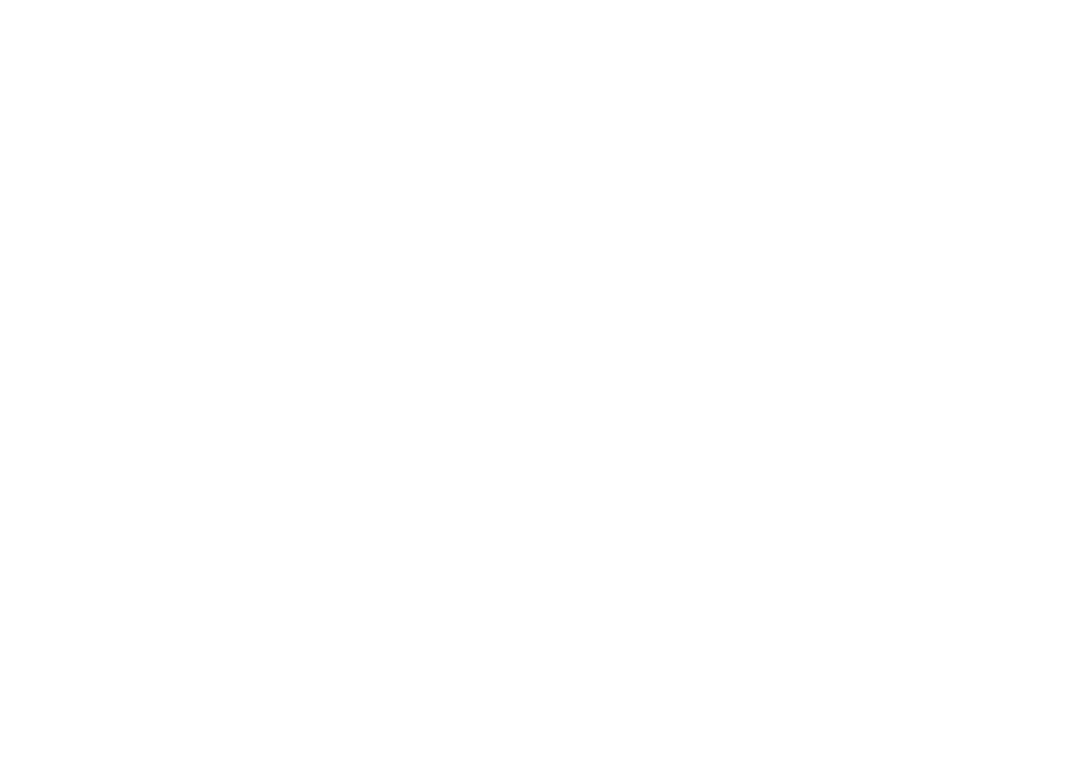
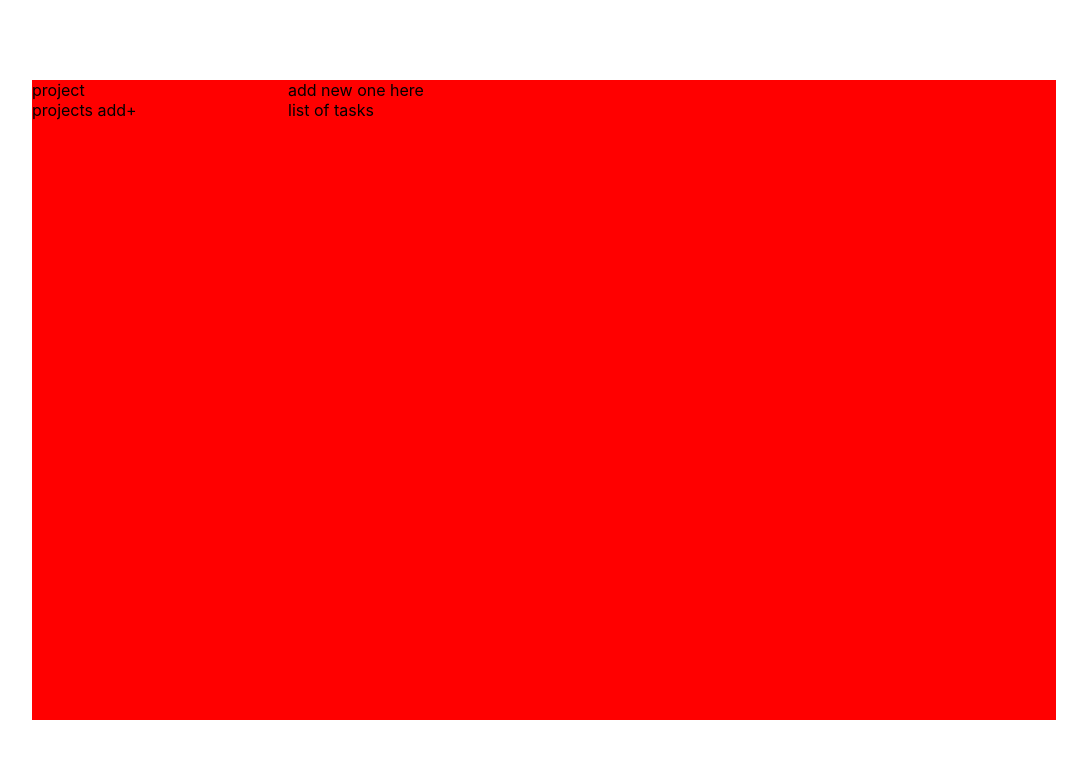
Before and after one commit to FilipToczynski/Tracker, a React (Create React App) app: page / in a window 1280 px wide. Shown: the top 758 px of the page, without its empty margins (96-1183 px from the left). Built offline with nearby package versions, Linux system fonts and the light colour scheme.

Commit message:
rough view

```diff
--- a/src/index.css
+++ b/src/index.css
@@ -5,6 +5,11 @@
     sans-serif;
   -webkit-font-smoothing: antialiased;
   -moz-osx-font-smoothing: grayscale;
+  display: flex;
+  justify-content: center;
+  align-items: center;
+  height: 100vh;
+  width: 100vw;
 }
 
 code {
--- a/src/window/Window.js
+++ b/src/window/Window.js
@@ -1,16 +1,23 @@
-
+import styles from "./window.module.css";
 
 function Window() {
-    return (
-        <div><div></div></div>
-    )
+  return (
+    <div className={styles.view}>
+      <div className={styles.container}>
+        <div className={styles.options}>
+            <div>project</div>
+            <div>projects add+</div>
+        </div>
+        <div className={styles.main}>
+            <div> add new one here</div>
+            <div> list of tasks</div>
+        </div>
+      </div>
+    </div>
+  );
 }
 
 export default Window;
-
-
-
-
 
 //
 //
--- /dev/null
+++ b/src/window/window.module.css
@@ -0,0 +1,27 @@
+.view {
+  background-color: red;
+}
+
+.container {
+  display: grid;
+  grid-template-columns: 0.5fr 1.5fr;
+  grid-auto-rows: 1fr;
+  gap: 0px 0px;
+  grid-auto-flow: row;
+  height: 80vh;
+  width: 80vw;
+}
+
+.options {
+  grid-area: 1 / 1 / 2 / 2;
+
+  display: flex;
+  flex-direction: column;
+  align-self: start;
+}
+
+.main {
+  height: 100%;
+  width: 100%;
+  grid-area: 1 / 2 / 2 / 3;
+}
```
Also changed, not shown: src/index.js (+5 -5 lines).
